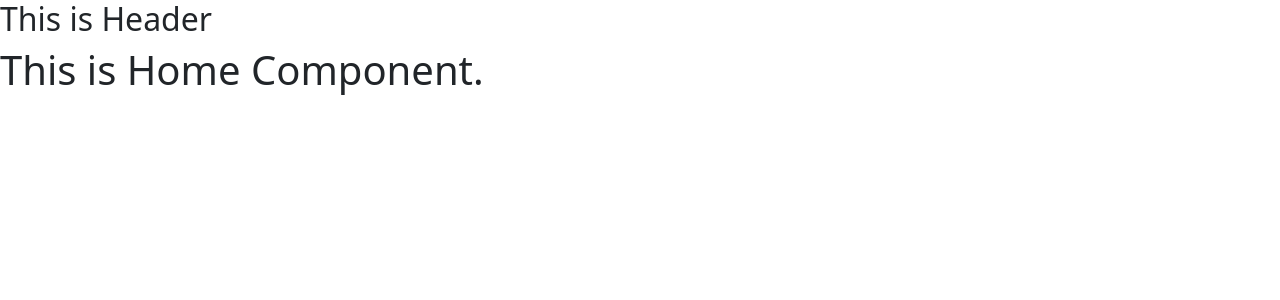
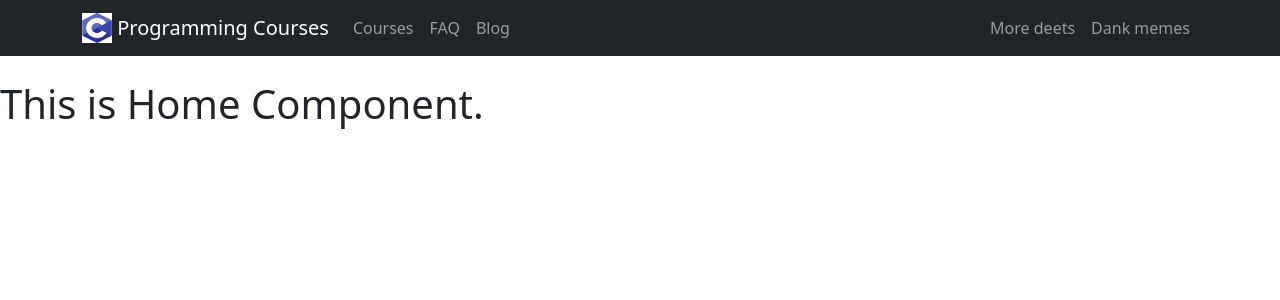
Before and after one commit to sadab275/Learning-Platform-client-side, a React (Create React App) app: page / in a window 1280 px wide. Shown: the top 300 px of the page. Built offline with nearby package versions, Linux system fonts and the light colour scheme.

Commit message:
navbar added

```diff
--- a/src/Pages/Shared/Header/Header.js
+++ b/src/Pages/Shared/Header/Header.js
@@ -1,10 +1,44 @@
 import React from 'react';
+import Container from 'react-bootstrap/Container';
+import Nav from 'react-bootstrap/Nav';
+import Navbar from 'react-bootstrap/Navbar';
+import NavDropdown from 'react-bootstrap/NavDropdown';
+import logo from '../../../assets/brands/logo.png'
 
 const Header = () => {
     return (
-        <div>
-            <h2>This is Header</h2>
-        </div>
+        <Navbar collapseOnSelect className='mb-4' expand="lg" bg="dark" variant="dark">
+            <Container>
+
+                <Navbar.Brand href="#home"><img alt="" src={logo} width="30" height="30" className="d-inline-block align-top"
+                />{' '} Programming Courses</Navbar.Brand>
+                <Navbar.Toggle aria-controls="responsive-navbar-nav" />
+                <Navbar.Collapse id="responsive-navbar-nav">
+                    <Nav className="me-auto">
+                        <Nav.Link href="#features">Courses</Nav.Link>
+                        <Nav.Link href="#pricing">FAQ</Nav.Link>
+                        <Nav.Link href="#pricing">Blog</Nav.Link>
+                        {/* <NavDropdown title="Dropdown" id="collasible-nav-dropdown">
+                            <NavDropdown.Item href="#action/3.1">Action</NavDropdown.Item>
+                            <NavDropdown.Item href="#action/3.2">
+                                Another action
+                            </NavDropdown.Item>
+                            <NavDropdown.Item href="#action/3.3">Something</NavDropdown.Item>
+                            <NavDropdown.Divider />
+                            <NavDropdown.Item href="#action/3.4">
+                                Separated link
+                            </NavDropdown.Item>
+                        </NavDropdown> */}
+                    </Nav>
+                    <Nav>
+                        <Nav.Link href="#deets">More deets</Nav.Link>
+                        <Nav.Link eventKey={2} href="#memes">
+                            Dank memes
+                        </Nav.Link>
+                    </Nav>
+                </Navbar.Collapse>
+            </Container>
+        </Navbar>
     );
 };
 
```
Also changed, not shown: src/assets/brands/logo.png (added).
